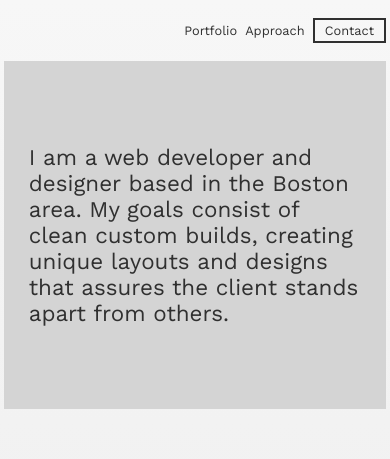
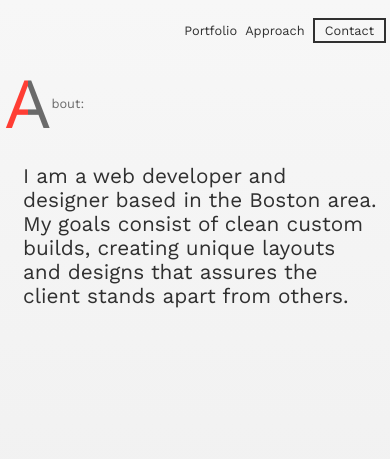
Before and after one commit to dommentee/portfolio, a plain HTML site: page index.html in a window 390 px wide. Shown: the top 459 px of the page. Drawn offline with nearby package versions, Linux system fonts and the light colour scheme.

Commit message:
displayed the halfsryle letter and a smaller size on the top of the intro

```diff
--- a/css/styles.scss
+++ b/css/styles.scss
@@ -92,7 +92,7 @@ nav {
 	position: relative;
 	display: flex;
 	align-items: center;
-	//background: -webkit-linear-gradient(left, #D1D1D1, #D4D4D4);
+	background: -webkit-linear-gradient(left, #D1D1D1, #D4D4D4);
 	background-color: #D4D4D4;
 
 	.pic-wrap {
@@ -337,15 +337,34 @@ nav {
 	}
 
 	.intro {
+		display: inline;
+
 
 		.introduction-title {
-			display: none;
+			margin-left: 0%;
+			width: 100%;
+
+			.halfStyle {
+				font-size: 4.5em;
+			}
+
+			.hs-vertical-half:after {
+				color: #303030;
+			}
+
+			.end-of-spanword {
+				color: #303030;
+			}
+
+		}
+
+		.end-of-spanword {
+			font-size: .8em;
 		}
 
 		.the-intro {
-			width: 90%;
-			margin: 0 auto;
-			font-size: 1.4em;
+			padding: 5% 2% 0 5%;
+			font-size: 1.3em;
 		}
 	}
 
```
Also changed, not shown: css/styles.css, 1 other file.
